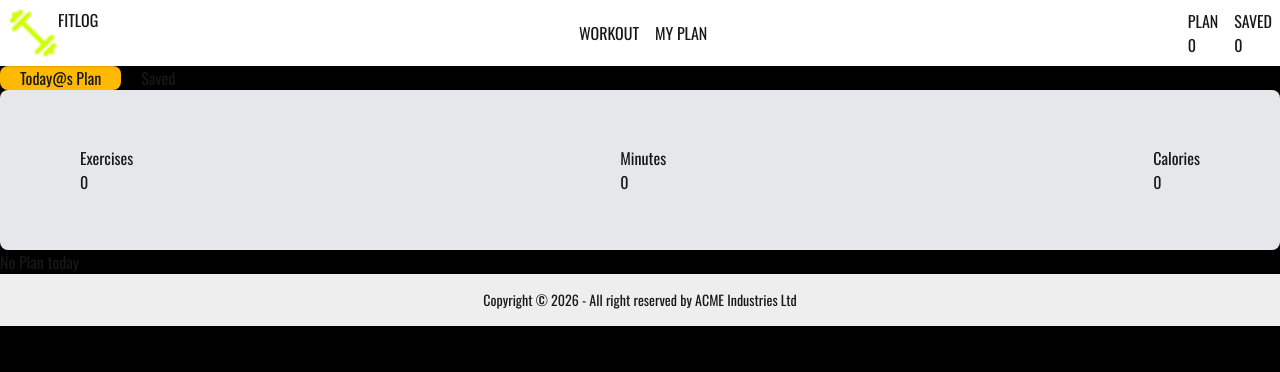
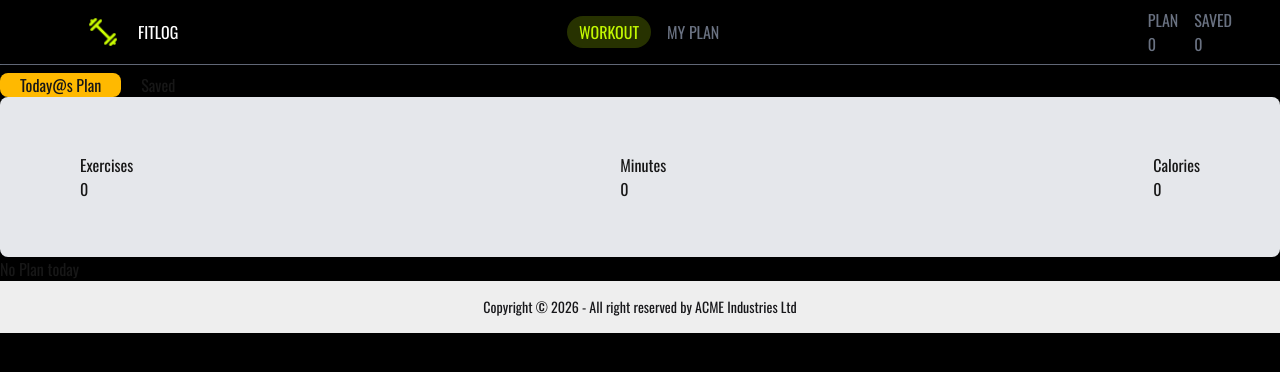
Before and after one commit to nishattasnimtonni5-lang/b-14-A-06, a Next.js app: page /apps in a window 1280 px wide. Shown: the top 372 px of the page. Built offline with nearby package versions, Linux system fonts and the light colour scheme.

Commit message:
style:style navbar right buttons

```diff
--- a/package.json
+++ b/package.json
@@ -10,9 +10,11 @@
   },
   "dependencies": {
     "@iconify-react/bx": "gitlab:iconify-icons/react#bx",
+    "@lineiconshq/react-lineicons": "^1.0.5",
     "next": "16.3.6",
     "react": "19.2.8",
     "react-dom": "19.2.8",
+    "react-icons": "^5.7.0",
     "react-toastify": "^11.1.0"
   },
   "devDependencies": {
--- a/src/app/apps/[id]/page.tsx
+++ b/src/app/apps/[id]/page.tsx
@@ -19,7 +19,7 @@ const workoutDetails =async ({params}:IWorkoutDetailsProps) => {
        <p>{data.equipment}</p>
                   <div className='flex gap-3 py-4'>
             {data.muscleGroups?.map((group,index)=>(
-<span key={index} className='bg-[#C2F800] rounded-lg px-3  '>{group}</span>
+<span key={index} className=' rounded-lg px-3  '>{group}</span>
             ))}
              </div>
              <div className='w-80  bg-[#232834] rounded-lg '>
--- a/src/app/globals.css
+++ b/src/app/globals.css
@@ -1,5 +1,8 @@
 @import "tailwindcss";
 @plugin "daisyui";
+
+
+
 :root {
   --background: black;
   --foreground: #171717;
--- a/src/components/Homepage/Banner.tsx
+++ b/src/components/Homepage/Banner.tsx
@@ -1,27 +1,32 @@
 import Image from 'next/image';
 import React from 'react';
 import BannerImg from '@/assets/banner.png'
+import Link from 'next/link';
 const BannerPage = () => {
     return (
-        <div className='bg-[#222630] h-120 flex justify-between items-center '>
+        <div className='px-6 rounded-2xl py-5'>
+        <div className='bg-[#222630] h-120 flex justify-between items-center rounded-2xl'>
 
 <div className='px-20'>
-               <p className='text-[#C2F800] font-bold'> WORKOUT LIBRARY
+               <p className='text-[#C2F800] text-xs py-5 font-bold'> WORKOUT LIBRARY
                 </p>
 
                  <div className='text-white font-bold text-4xl'>
                 <h2 >TRAIN WITH INTENT.LOG</h2>
                 <h2>EVERY SET.</h2>
                 </div>
+                <div className='py-7'>
                 <p className='text-[#9CA3AF]'>FitLog is a dark, no-nonsense gym companion: pick a lift, lock it</p>
 
-<p className='text-[#9CA3AF]'>into today&apos;s plan, and watch the week&apos;s work add up.</p>
+<p className=' text-[#9CA3AF]'>into today&apos;s plan, and watch the week&apos;s work add up.</p>
        </div>
+      <Link href="#workouts" className='bg-[#C2F800] px-5 py-2 rounded-2xl text-sm ' >BROWSE WORKOUTS</Link>
+        </div>
         <Image src={BannerImg} alt="Banner" className='mx-35'/>
 
 
         </div>
-    );
+   </div> );
 };
 
 export default BannerPage;
--- a/src/components/Homepage/WorkoutList.tsx
+++ b/src/components/Homepage/WorkoutList.tsx
@@ -6,17 +6,17 @@ import WorkoutCard from '../shared/WorkoutCard';
 const WorkoutList =async () => {
     const data=await getAllCategory();
     return (
-        <div>
+        <section id="workouts">
             <h2 className='text-white'>THE LIBRARY</h2>
             <p className='text-[#9CA3AF]'>Twelve lifts covering every major muscle group.</p>
-        <div className='grid grid-cols-3 gap-3 '>
+        <div className='grid grid-cols-3 gap-3 px-5 '>
             {
                 data.map((workout:Iworkout,ind:number)=>
                 {return <WorkoutCard key={ind} workout={workout}/>
   }  )
             }
         </div>
-        </div>
+        </section>
     );
 };
 
--- a/src/components/shared/NavBar.tsx
+++ b/src/components/shared/NavBar.tsx
@@ -7,25 +7,29 @@ import PlanCount from './PLanAndSaved';
 const NavBar = () => {
 
     return (
-
-            <nav className="navbar bg-base-100 shadow-sm flex justify-between items-center">
-  <div className="flex">
-    <Image src={NavImg} alt="navbarimage" width={50} height={50} className=""/>
-  <h4> FITLOG</h4>
+        <div>
+            <nav className="navbar shadow-sm flex justify-between items-center bg-black">
+  <div className="flex items-center gap-5 pl-20">
+    <Image src={NavImg} alt="navbarimage" width={30} height={40} />
+  <h4 className='text-white'> FITLOG</h4>
   </div>
 
    <ul className='flex gap-4'>
     <li>
-      <Link href='/'>WORKOUT</Link></li>
-    <li><Link href='/apps'>MY PLAN</Link></li>
+      <Link href='/' className='text-[#C2F800] px-3 py-1 rounded-2xl bg-[#C2F800]/20'>WORKOUT</Link></li>
+    <li><Link href='/apps' className='text-gray-500'>MY PLAN</Link></li>
        </ul>
 
-        <ul className='flex gap-4'>
-         <li> <Link href="/apps">PLAN <PlanCount type='today'/></Link></li>
-          <li><Link href="/apps">SAVED<PlanCount type='saved'/></Link></li>
+        <ul className='flex gap-4 px-10'>
+         <li> <Link href="/apps" className='text-gray-500'>PLAN <PlanCount type='today'/></Link></li>
+          <li><Link href="/apps" className='text-gray-500'>SAVED<PlanCount type='saved'/></Link></li>
         </ul>
-       </nav>
+         </nav>
 
+        <hr className=' w-full py-1 border-gray-500'/>
+
+
+        </div>
     );
 };
 
--- a/src/components/shared/WorkoutCard.tsx
+++ b/src/components/shared/WorkoutCard.tsx
@@ -1,31 +1,32 @@
 import { Iworkout } from '@/types/workout.type';
 import Image from 'next/image';
 import Link from 'next/link';
-
-
+import { BiTime } from 'react-icons/bi'
+import { GoFlame } from 'react-icons/go'
+import { FiStar } from 'react-icons/fi'
 interface IWorkoutProps{
     workout:Iworkout;
 }
 const WorkoutCard = ({workout}:IWorkoutProps) => {
     return (
-        <Link href={`/apps/${workout.id}`}>
-        <div className='border border-gray-500 bg-[#222630] pb-5 rounded-lg overflow-hidden transition-all duration-200 hover:border-amber-400 ease-out hover:-translate-y-1 hover:-shadow-xl hover:shadow-lg  '>
+        <Link href={`/apps/${workout.id}`} className='py-1 px-1'>
+        <div className='border border-gray-500 bg-[#222630] pb-5 rounded-lg overflow-hidden transition-all duration-200 hover:border-[#C2F800] ease-out hover:-translate-y-1 hover:-shadow-xl hover:shadow-lg  '>
             <Image src={workout.image} alt="workoutImg" width={150} height={100} className=' w-full h-70' />
           <div>
            <div className='flex gap-3 py-4 px-7'>
             {workout.muscleGroups?.map((group,index)=>(
-<span key={index} className='bg-[#C2F800] rounded-lg px-3  '>{group}</span>
+<span key={index} className='bg-[#C2F800] rounded-3xl px-4  '>{group}</span>
             ))}
              </div>
         <div className='px-7'>
        <p className='text-white'>{workout.name}</p>
-       <p className='text-gray-500 py-1'>{workout.equipment}</p>
+       <p className='text-gray-400 py-1'>{workout.equipment}</p>
       </div>
-      <hr className='text-gray-500 py-2 w-7/8 mx-auto' />
-      <div className='flex gap-10 px-7 text-gray-500'>
-       <h4>{workout.duration}</h4>
-       <h4>{workout.caloriesBurned}</h4>
-       <h4>{workout.rating}</h4>
+      <hr className='text-gray-500 py-2 w-7/8 mx-auto ' />
+      <div className='flex gap-10 px-7 text-gray-400'>
+       <h4 className="flex items-center gap-1 "><BiTime/>{workout.duration}</h4>
+       <h4 className="flex items-center gap-1">< GoFlame/>{workout.caloriesBurned}</h4>
+       <h4 className="flex items-center gap-1">< FiStar/>{workout.rating}</h4>
 
        </div>
 
```
Also changed, not shown: 1 other file (tests, documents, lock files or other folders).
